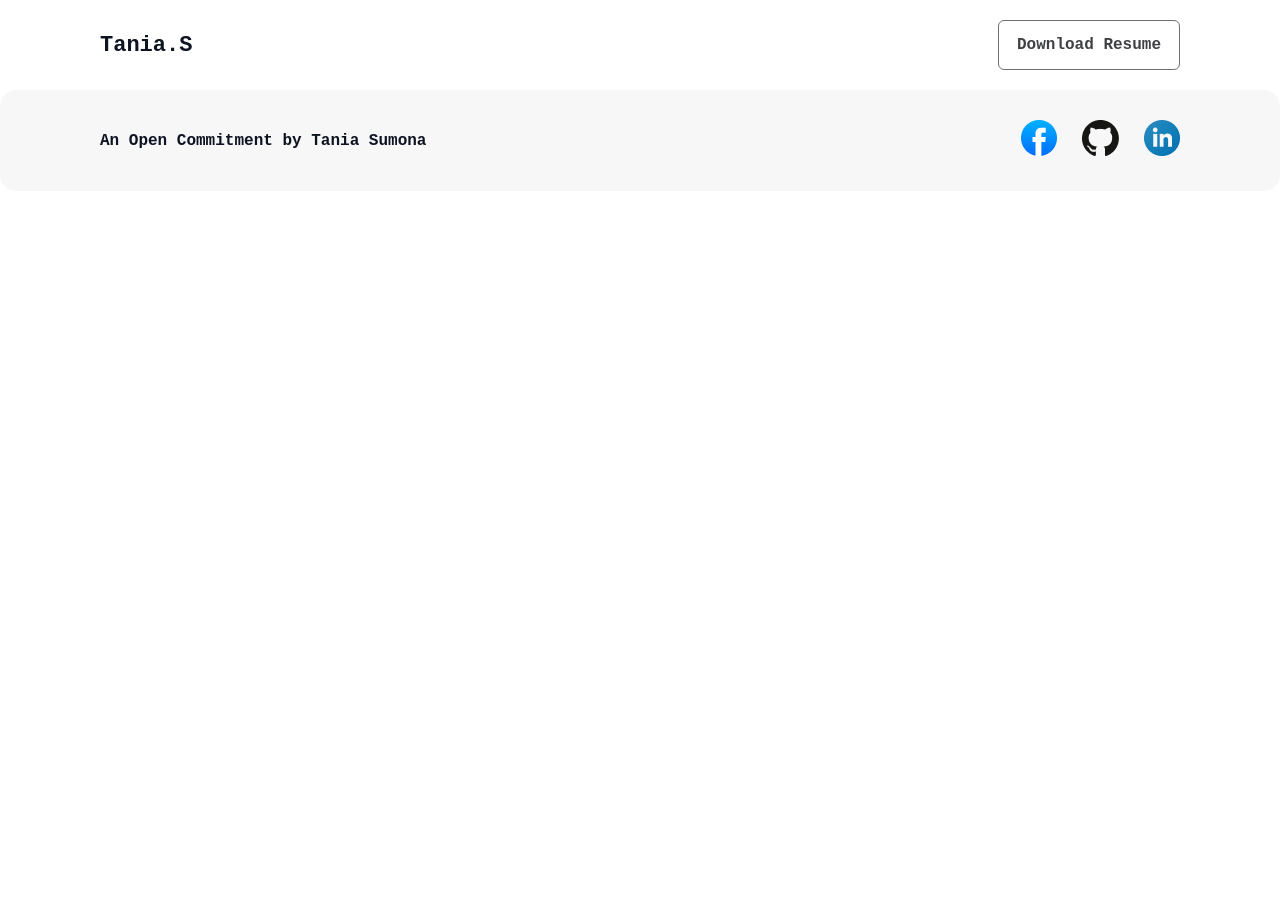
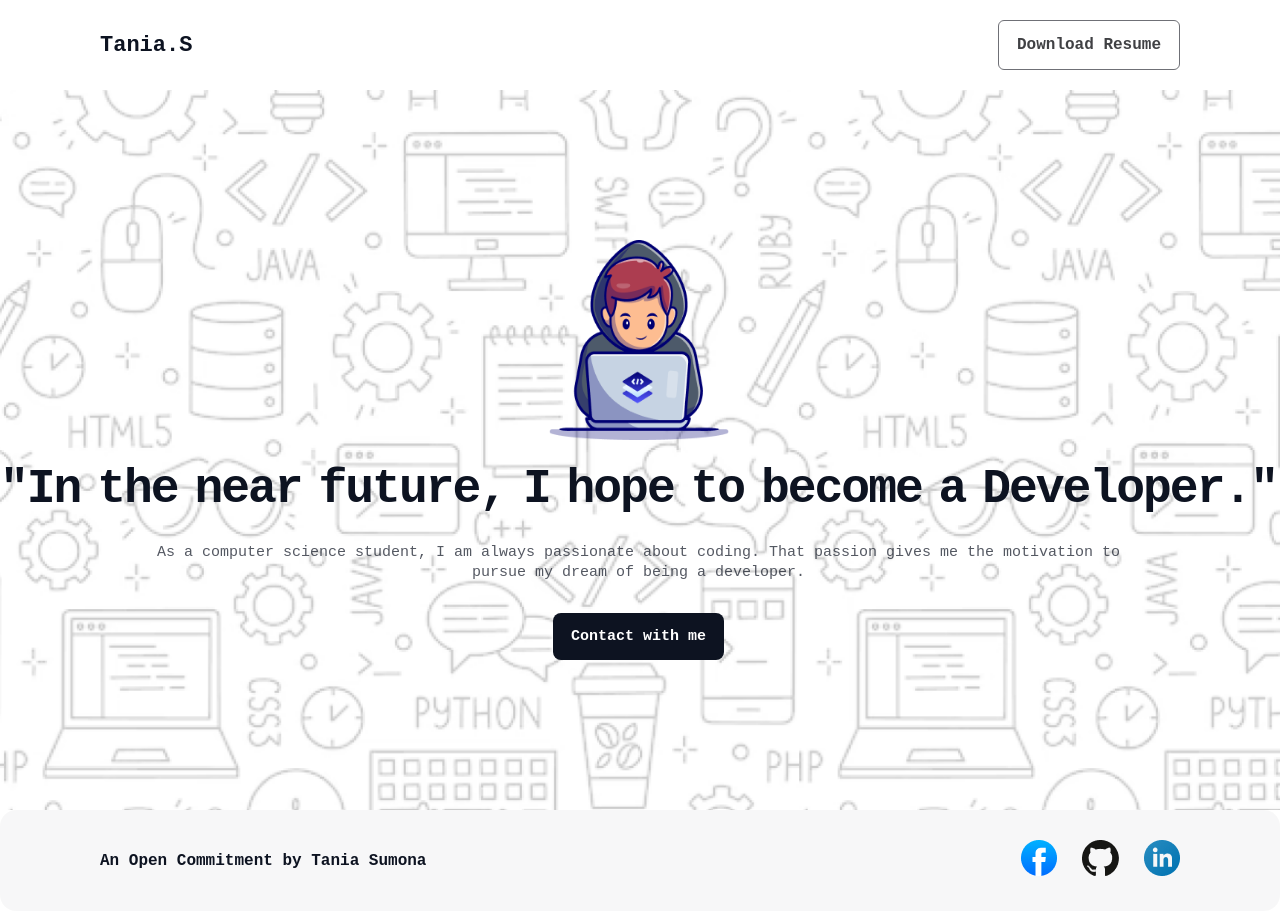
Before and after one commit to taniasumona15/Assignment-1-new, a plain HTML site: page index.html in a window 1280 px wide. Before the commit the page ends 800 px from the top, so only its background shows below. Drawn offline with Linux system fonts and the light colour scheme; a web font is replaced by a local one.

Commit message:
banner section done

```diff
--- a/index.html
+++ b/index.html
@@ -29,6 +29,21 @@
           <button>Download Resume</button>
         </div>
       </nav>
+
+      <div class="banner">
+        <div class="banner-content">
+          <img src="assets/Group.png" alt="" width="180px" height="200px" />
+          <h1>"In the near future, I hope to become a Developer."</h1>
+          <div class="banner-para">
+            <p>
+              As a computer science student, I am always passionate about
+              coding. That passion gives me the motivation to pursue my dream of
+              being a developer.
+            </p>
+          </div>
+          <a href="#footer-id"><button>Contact with me</button></a>
+        </div>
+      </div>
     </header>
     <main></main>
     <footer id="footer-id">
--- a/styles/style.css
+++ b/styles/style.css
@@ -5,6 +5,7 @@
   color: rgb(13, 19, 33);
 }
 
+/* navbar section starts */
 .navbar {
   display: flex;
   justify-content: space-between;
@@ -25,10 +26,74 @@
   color: rgb(64, 65, 68);
   font-size: 16px;
   font-weight: 600;
+  cursor: pointer;
 }
 
+.navbar button:hover {
+  background: rgb(13, 19, 33);
+  color: white;
+}
+/* navbar section ends */
+
+/* banner section starts */
+.banner {
+  background-image: url(../assets/Hero-bg.png);
+  background-position: center;
+  background-size: cover;
+  background-repeat: no-repeat;
+  min-height: 90vh;
+  display: flex;
+  align-items: center;
+}
+
+.banner-content {
+  display: flex;
+  justify-content: center;
+  flex-direction: column;
+  align-items: center;
+}
+.banner-content h1 {
+  font-size: 48px;
+  line-height: 68px;
+  font-weight: 800;
+  text-align: center;
+  letter-spacing: -2px;
+  word-spacing: -10px;
+  margin-top: 15px;
+  margin-bottom: 20px;
+}
+
+.banner-para {
+  width: 1000px;
+}
+.banner-content p {
+  font-size: 15px;
+  text-align: center;
+  line-height: 20px;
+  opacity: 0.7;
+  margin-bottom: 30px;
+}
+
+.banner-content button {
+  border-radius: 8px;
+  padding: 15px 18px;
+  background: rgb(13, 19, 33);
+  color: white;
+  font-size: 15px;
+  font-weight: 600;
+  border: none;
+  cursor: pointer;
+}
+
+.banner-content button:hover {
+  border: 1px solid rgb(13, 19, 33);
+  color: rgb(13, 19, 33);
+  background: transparent;
+}
+
+/* banner section ends */
+
 /* footer section starts */
-
 .footer-content {
   display: flex;
   justify-content: space-between;
@@ -48,5 +113,4 @@
   list-style: none;
   gap: 25px;
 }
-
 /* footer section ends */
```
